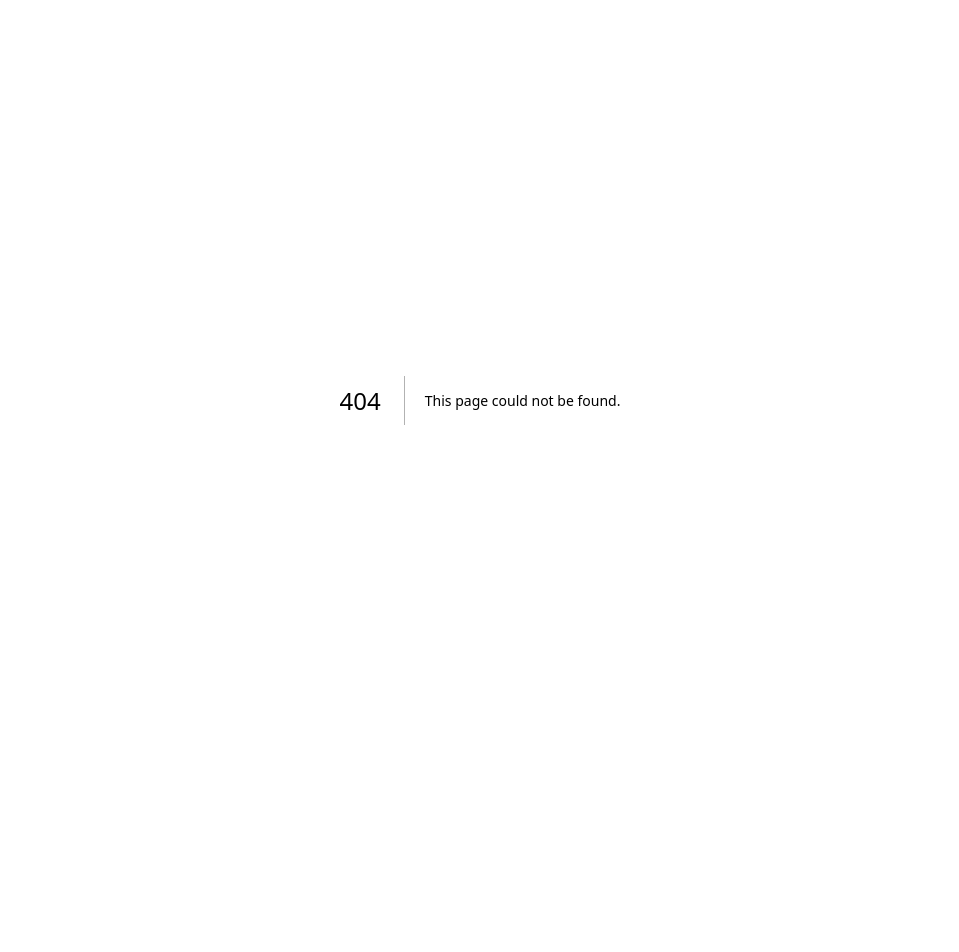
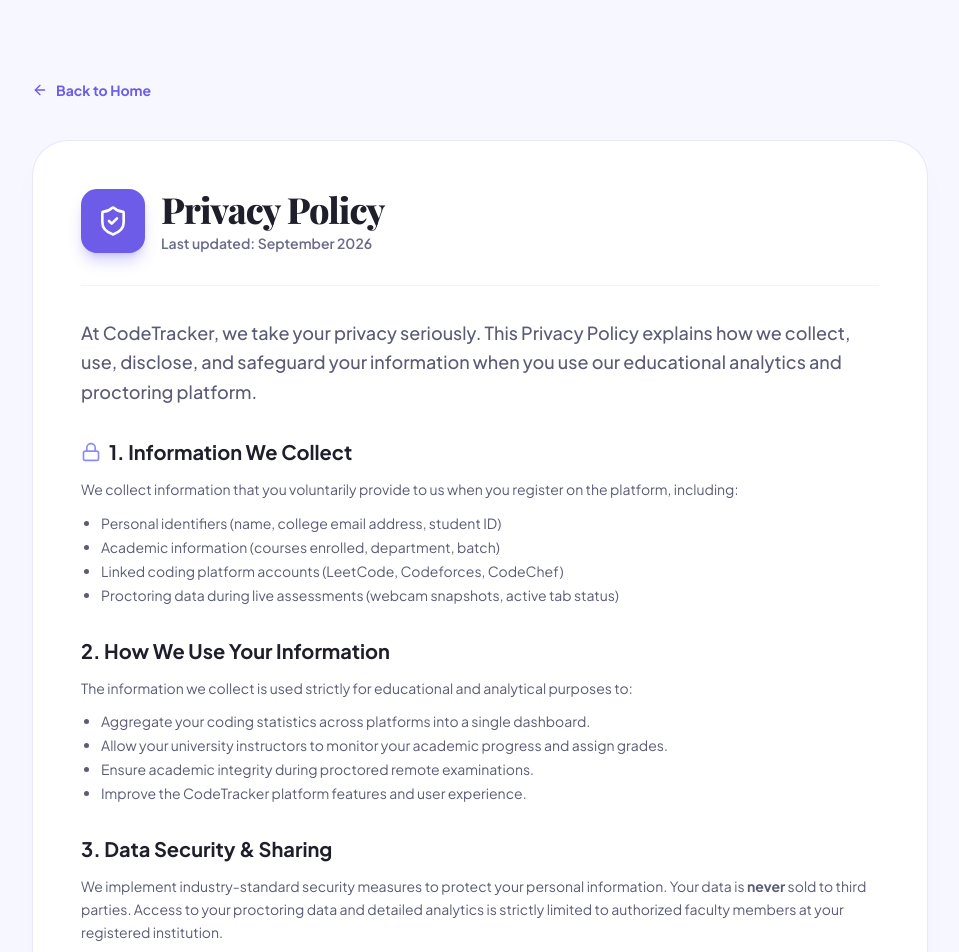
Before and after one commit to Ajith200215/CodeTracker, a Next.js app: page /privacy in a window 1280 px wide. Before the commit this address had no page. Shown: the top 952 px of the page, without its empty margins (160-1119 px from the left). Before the commit the page ends 800 px from the top, so only its background shows below. Built offline with nearby package versions, Linux system fonts and the light colour scheme.

Commit message:
UI: Add privacy policy page and update footer links

```diff
--- /dev/null
+++ b/src/app/privacy/page.tsx
@@ -0,0 +1,86 @@
+import React from "react";
+import Link from "next/link";
+import { ShieldCheck, ArrowLeft, Lock } from "lucide-react";
+
+export default function PrivacyPolicyPage() {
+  return (
+    <div className="min-h-screen bg-[#F6F7FF] dark:bg-[#09090b] text-[#1E1F2B] dark:text-white py-20 px-4 lg:px-12">
+      <div className="max-w-4xl mx-auto">
+        <Link
+          href="/"
+          className="inline-flex items-center gap-2 text-sm font-bold text-[#6C5CE7] hover:text-[#5A4AD1] mb-10 transition-colors"
+        >
+          <ArrowLeft className="w-4 h-4" />
+          <span>Back to Home</span>
+        </Link>
+
+        <div className="bg-white dark:bg-gray-900 rounded-[36px] p-8 md:p-12 border border-[#8B8CF6]/20 dark:border-gray-800 shadow-xl shadow-[#8B8CF6]/5">
+          <div className="flex items-center gap-4 mb-8 pb-8 border-b border-slate-100 dark:border-gray-800">
+            <div className="w-16 h-16 rounded-2xl bg-[#6C5CE7] flex items-center justify-center text-white shadow-lg shadow-[#6C5CE7]/30">
+              <ShieldCheck className="w-8 h-8" />
+            </div>
+            <div>
+              <h1 className="font-serif-display text-4xl font-extrabold tracking-tight">Privacy Policy</h1>
+              <p className="text-sm font-semibold text-[#6A6C88] dark:text-gray-400 mt-1">Last updated: September 2026</p>
+            </div>
+          </div>
+
+          <div className="prose prose-slate dark:prose-invert max-w-none">
+            <p className="text-lg font-medium text-[#5A5C75] dark:text-gray-300 mb-8 leading-relaxed">
+              At CodeTracker, we take your privacy seriously. This Privacy Policy explains how we collect,
+              use, disclose, and safeguard your information when you use our educational analytics and proctoring platform.
+            </p>
+
+            <div className="space-y-8">
+              <section>
+                <h3 className="flex items-center gap-2 text-xl font-bold text-[#1E1F2B] dark:text-white mb-3">
+                  <Lock className="w-5 h-5 text-[#8B8CF6]" />
+                  1. Information We Collect
+                </h3>
+                <p className="text-sm text-[#5A5C75] dark:text-gray-400 leading-relaxed mb-3">
+                  We collect information that you voluntarily provide to us when you register on the platform, including:
+                </p>
+                <ul className="list-disc pl-5 text-sm text-[#5A5C75] dark:text-gray-400 space-y-1">
+                  <li>Personal identifiers (name, college email address, student ID)</li>
+                  <li>Academic information (courses enrolled, department, batch)</li>
+                  <li>Linked coding platform accounts (LeetCode, Codeforces, CodeChef)</li>
+                  <li>Proctoring data during live assessments (webcam snapshots, active tab status)</li>
+                </ul>
+              </section>
+
+              <section>
+                <h3 className="text-xl font-bold text-[#1E1F2B] dark:text-white mb-3">2. How We Use Your Information</h3>
+                <p className="text-sm text-[#5A5C75] dark:text-gray-400 leading-relaxed mb-3">
+                  The information we collect is used strictly for educational and analytical purposes to:
+                </p>
+                <ul className="list-disc pl-5 text-sm text-[#5A5C75] dark:text-gray-400 space-y-1">
+                  <li>Aggregate your coding statistics across platforms into a single dashboard.</li>
+                  <li>Allow your university instructors to monitor your academic progress and assign grades.</li>
+                  <li>Ensure academic integrity during proctored remote examinations.</li>
+                  <li>Improve the CodeTracker platform features and user experience.</li>
+                </ul>
+              </section>
+
+              <section>
+                <h3 className="text-xl font-bold text-[#1E1F2B] dark:text-white mb-3">3. Data Security & Sharing</h3>
+                <p className="text-sm text-[#5A5C75] dark:text-gray-400 leading-relaxed">
+                  We implement industry-standard security measures to protect your personal information.
+                  Your data is <strong>never</strong> sold to third parties. Access to your proctoring data and
+                  detailed analytics is strictly limited to authorized faculty members at your registered institution.
+                </p>
+              </section>
+
+              <section>
+                <h3 className="text-xl font-bold text-[#1E1F2B] dark:text-white mb-3">4. Contact Us</h3>
+                <p className="text-sm text-[#5A5C75] dark:text-gray-400 leading-relaxed">
+                  If you have questions or comments about this Privacy Policy, please contact your university's
+                  IT administrator or email the CodeTracker support team at <strong>privacy@codetracker.edu</strong>.
+                </p>
+              </section>
+            </div>
+          </div>
+        </div>
+      </div>
+    </div>
+  );
+}
--- a/src/components/layout/Footer.tsx
+++ b/src/components/layout/Footer.tsx
@@ -57,10 +57,8 @@
         <div className="md:col-span-3 space-y-3">
           <h4 className="text-xs font-bold uppercase tracking-wider text-slate-400">Support & Contact</h4>
           <ul className="space-y-2 text-xs text-slate-300 font-medium">
-            <li><a href="#" className="hover:text-white transition-colors">Media Kit</a></li>
-            <li><a href="#" className="hover:text-white transition-colors">Support Center</a></li>
-            <li><a href="#" className="hover:text-white transition-colors">Contact Us</a></li>
-            <li><a href="#" className="hover:text-white transition-colors">Privacy Policy</a></li>
+            <li><button onClick={(e) => e.preventDefault()} className="hover:text-white transition-colors cursor-pointer">Contact Us</button></li>
+            <li><a href="/privacy" className="hover:text-white transition-colors">Privacy Policy</a></li>
           </ul>
         </div>
       </div>
```
